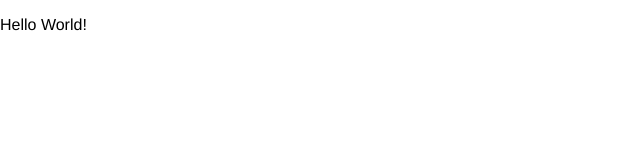
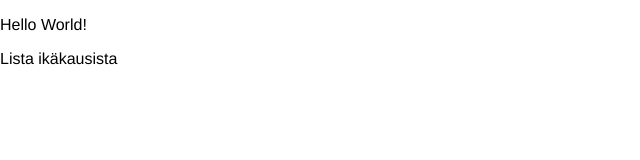
Before and after one commit to partio-scout/pos-frontend, a React (Create React App) app: page / in a window 1280 px wide. Shown: the top 160 px of the page, without its empty margins (0-640 px from the left). Built offline with nearby package versions, Linux system fonts and the light colour scheme.

Commit message:
Add router and first page

```diff
--- a/package.json
+++ b/package.json
@@ -6,6 +6,7 @@
   "dependencies": {
     "react": "16.12.0",
     "react-dom": "16.12.0",
+    "react-router-dom": "5.1.2",
     "styled-components": "4.4.1"
   },
   "devDependencies": {
--- a/src/App.js
+++ b/src/App.js
@@ -1,15 +1,20 @@
 import React from 'react'
+import { BrowserRouter as Router, Route } from 'react-router-dom'
 import { ThemeProvider } from 'styled-components'
 import { GlobalStyle, theme } from 'styles'
+import AgeGroupsPage from 'pages/AgeGroupsPage'
 
 function App() {
   return (
+    <Router>
       <ThemeProvider theme={theme}>
         <>
           <GlobalStyle />
           <p>Hello World!</p>
+          <Route path="/" exact component={AgeGroupsPage} />
         </>
       </ThemeProvider>
+    </Router>
   )
 }
 
--- /dev/null
+++ b/src/pages/AgeGroupsPage.js
@@ -0,0 +1,7 @@
+import React from 'react'
+
+const AgeGroupsPage = () => {
+  return <div>Lista ikäkausista</div>
+}
+
+export default AgeGroupsPage
```
Also changed, not shown: 2 other files (tests, documents, lock files or other folders). Lines whose indentation alone changed are shown as unchanged.
